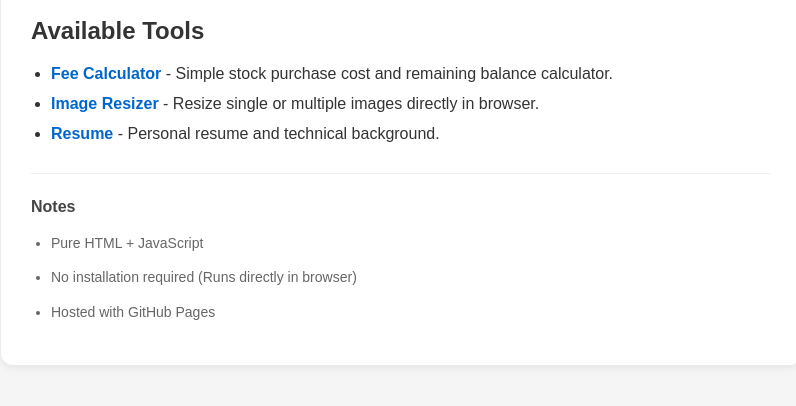
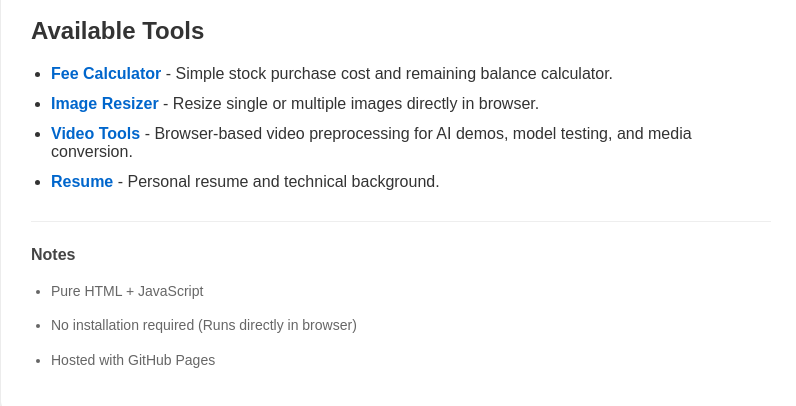
Before and after one commit to taicun-lin/tools, a plain HTML site: page index.html in a window 1280 px wide. Shown: the part 167-573 px from the top of the page, without its empty margins (239-1035 px from the left). Drawn offline with Linux system fonts and the light colour scheme.

Commit message:
Update index.html

```diff
--- a/index.html
+++ b/index.html
@@ -87,7 +87,11 @@
         - Resize single or multiple images directly in browser.
       </li>
       <li>
-        <a href="resume/en.html">Resume</a>
+        <a href="VideoTools.html">Video Tools</a>
+        - Browser-based video preprocessing for AI demos, model testing, and media conversion.
+      </li>
+      <li>
+        <a href="https://taicun-lin.github.io/resume/online/en.html">Resume</a>
         - Personal resume and technical background.
       </li>
     </ul>
```
